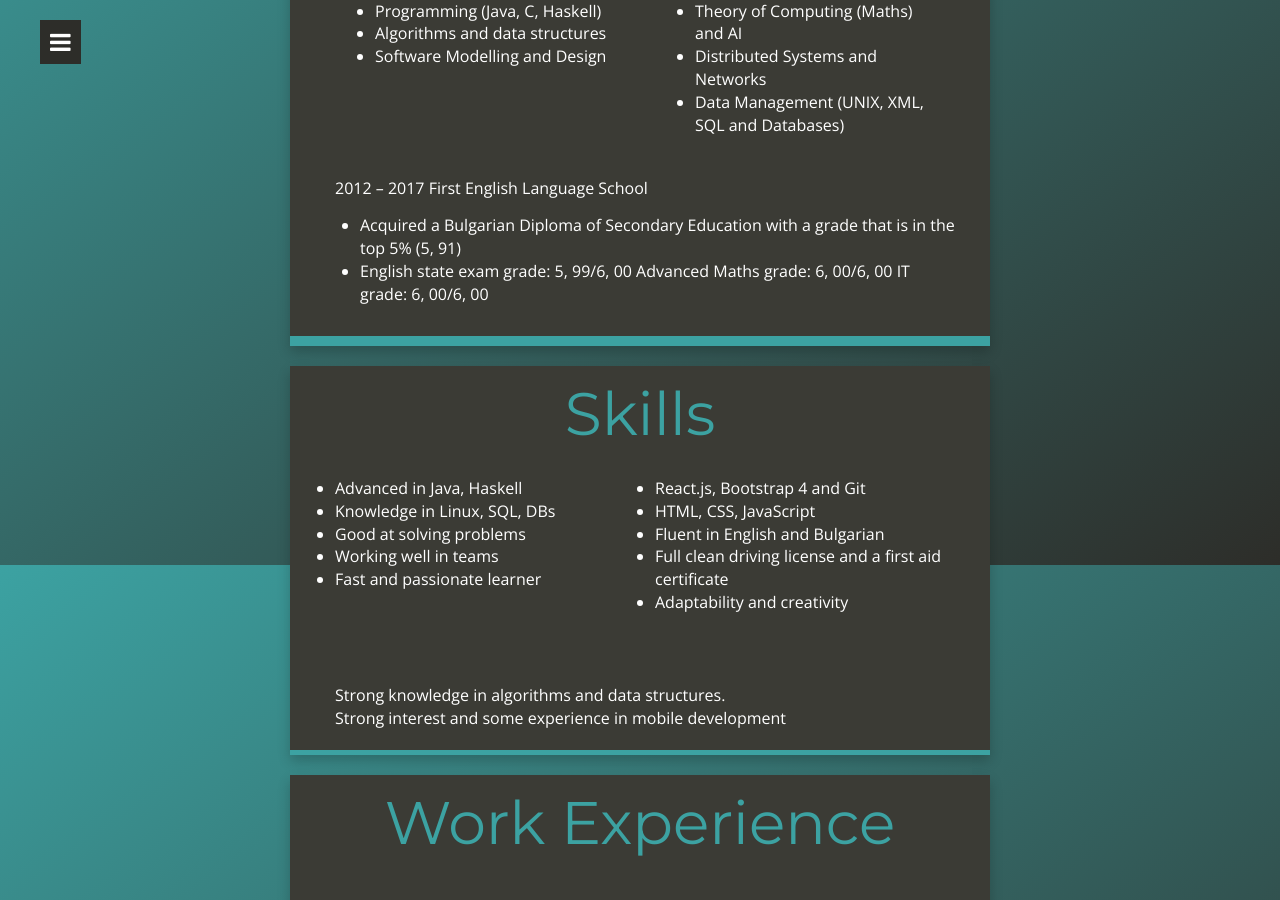
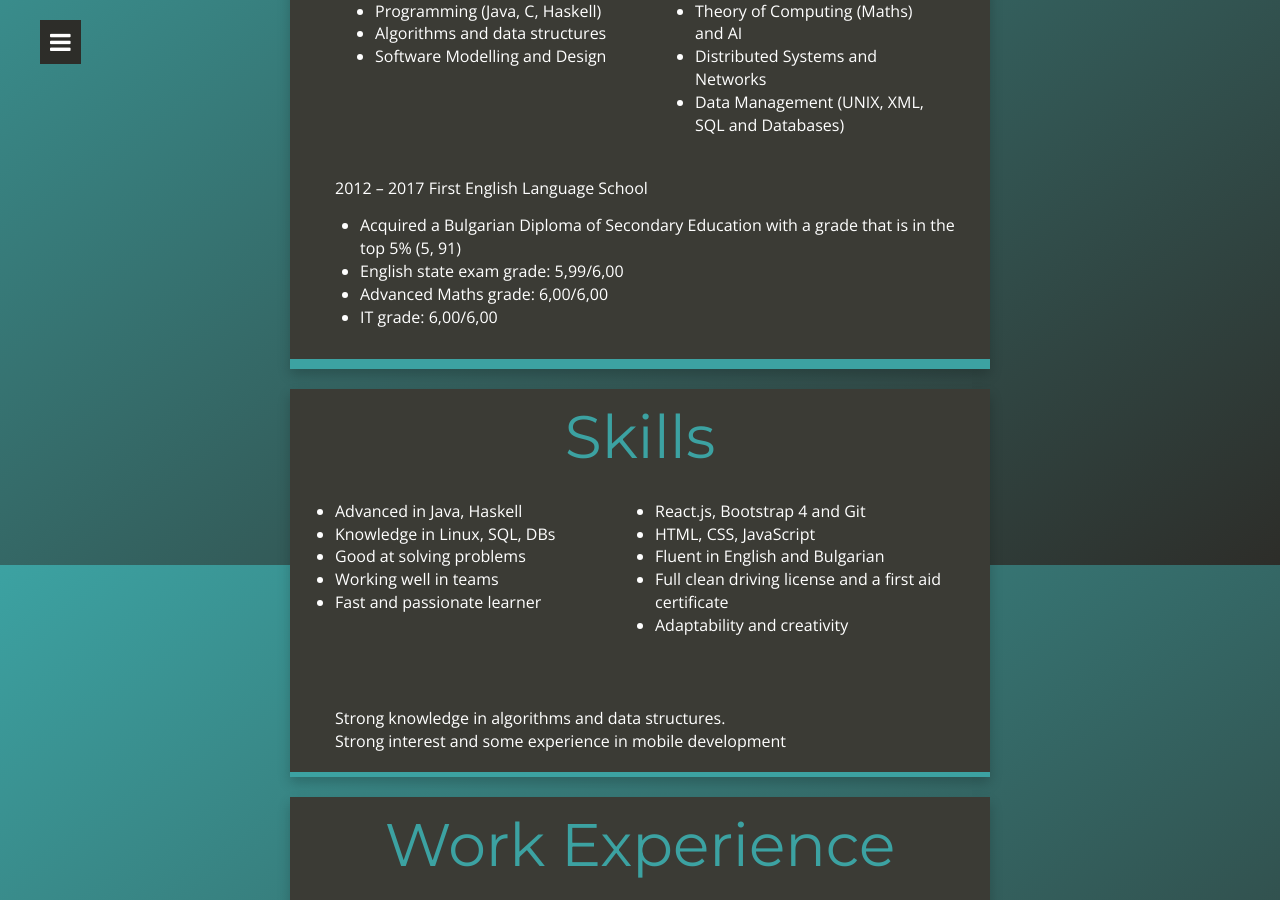
Before and after one commit to LubomirHristov/My-blog, a Jekyll site: the page built from about.html, in a window 1280 px wide and 900 px high, scrolled down 335 px. Built offline with Jekyll 4.4.1, drawn with Linux system fonts in a browser that asks for light colours; nearby versions of some CDN libraries.

Commit message:
Marks list reformating

```diff
--- a/about.html
+++ b/about.html
@@ -52,7 +52,9 @@ make-smaller-titles: true
                 </div>
                 <ul style="list-style-type: disc">
                     <li>Acquired a Bulgarian Diploma of Secondary Education with a grade that is in the top 5% (5, 91) </li>
-                    <li>English state exam grade: 5, 99/6, 00 Advanced Maths grade: 6, 00/6, 00 IT grade: 6, 00/6, 00 </li>
+                    <li>English state exam grade: 5,99/6,00</li>
+                    <li>Advanced Maths grade: 6,00/6,00</li>
+                    <li>IT grade: 6,00/6,00</li>
                 </ul>
             </div>
 
```
